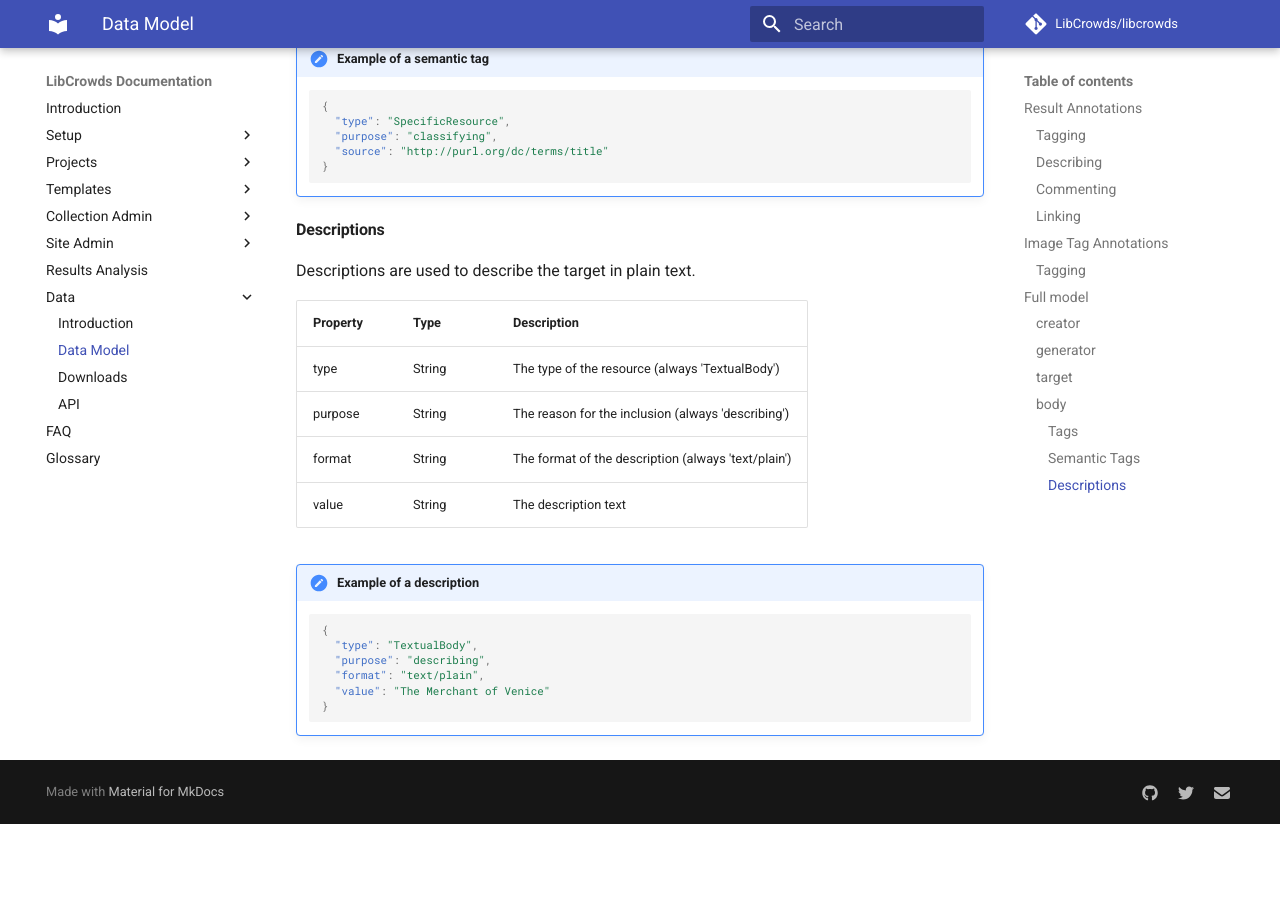
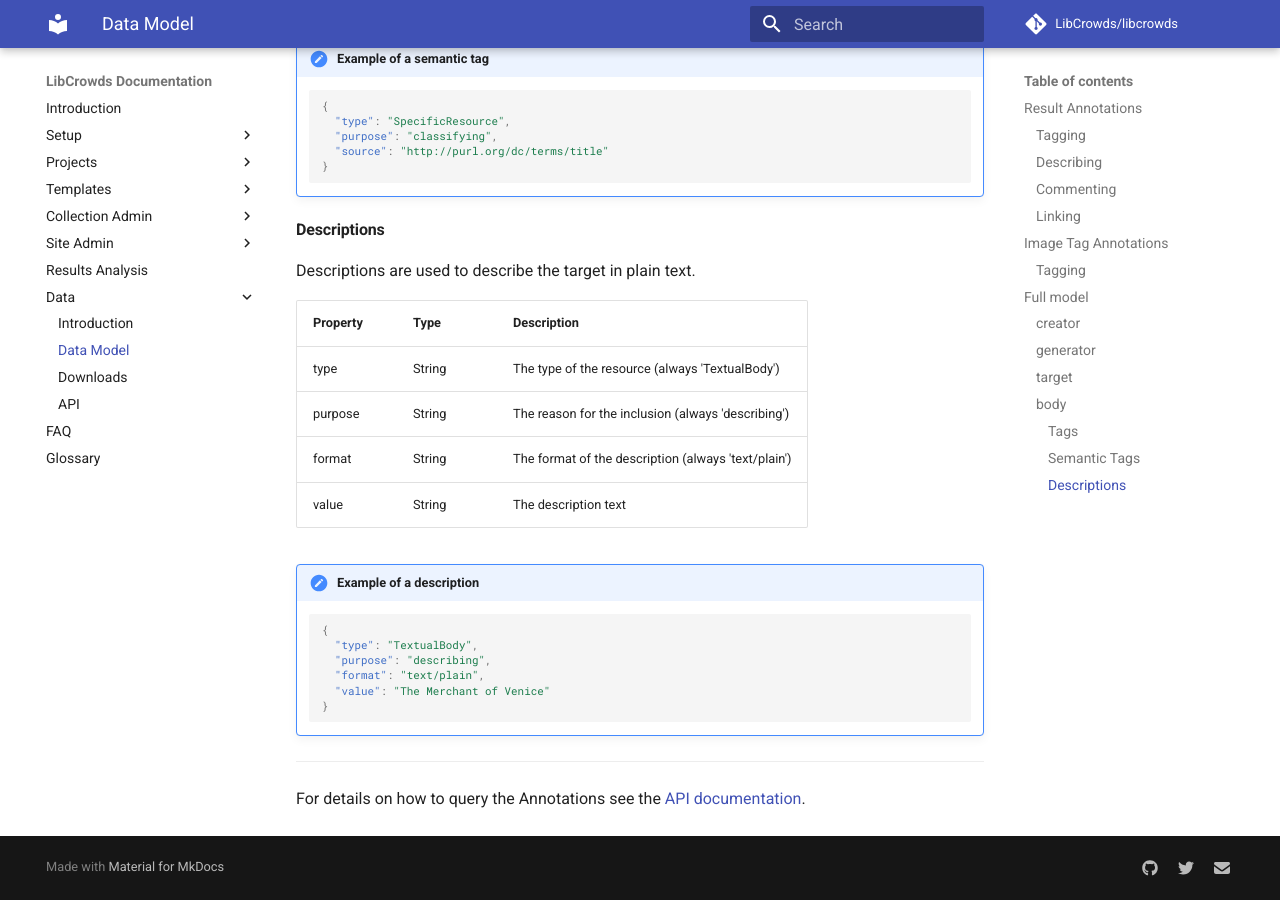
Before and after one commit to LibCrowds/docs, an MkDocs documentation site: the page built from docs/data/model.md, in a window 1280 px wide and 900 px high, scrolled down 8681 px. Built offline with MkDocs 1.6.1 and Material for MkDocs 9.7.7, drawn with Linux system fonts in a browser that asks for light colours; comment, search, counter and statistics services are not loaded; old or Windows-style settings are respelled for this version of MkDocs; before the commit the page ends 9505 px from its top, so only the background shows below that.

Commit message:
Add link to API docs from model docs

````diff
--- a/docs/data/model.md
+++ b/docs/data/model.md
@@ -441,3 +441,8 @@ Descriptions are used to describe the target in plain text.
       "value": "The Merchant of Venice"
     }
     ```
+
+---
+
+For details on how to query the Annotations see the
+[API documentation](/data/api.md).
````
